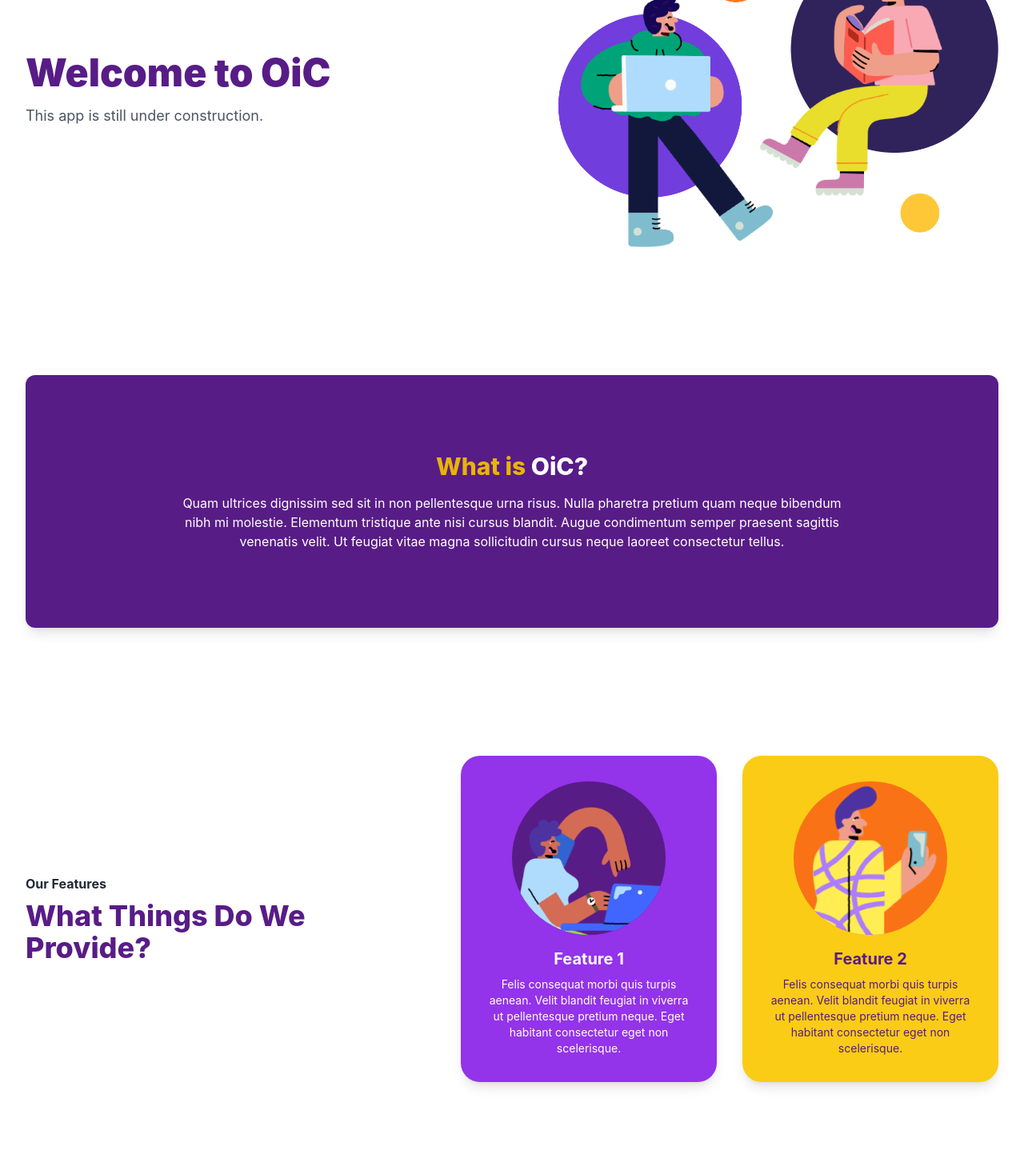
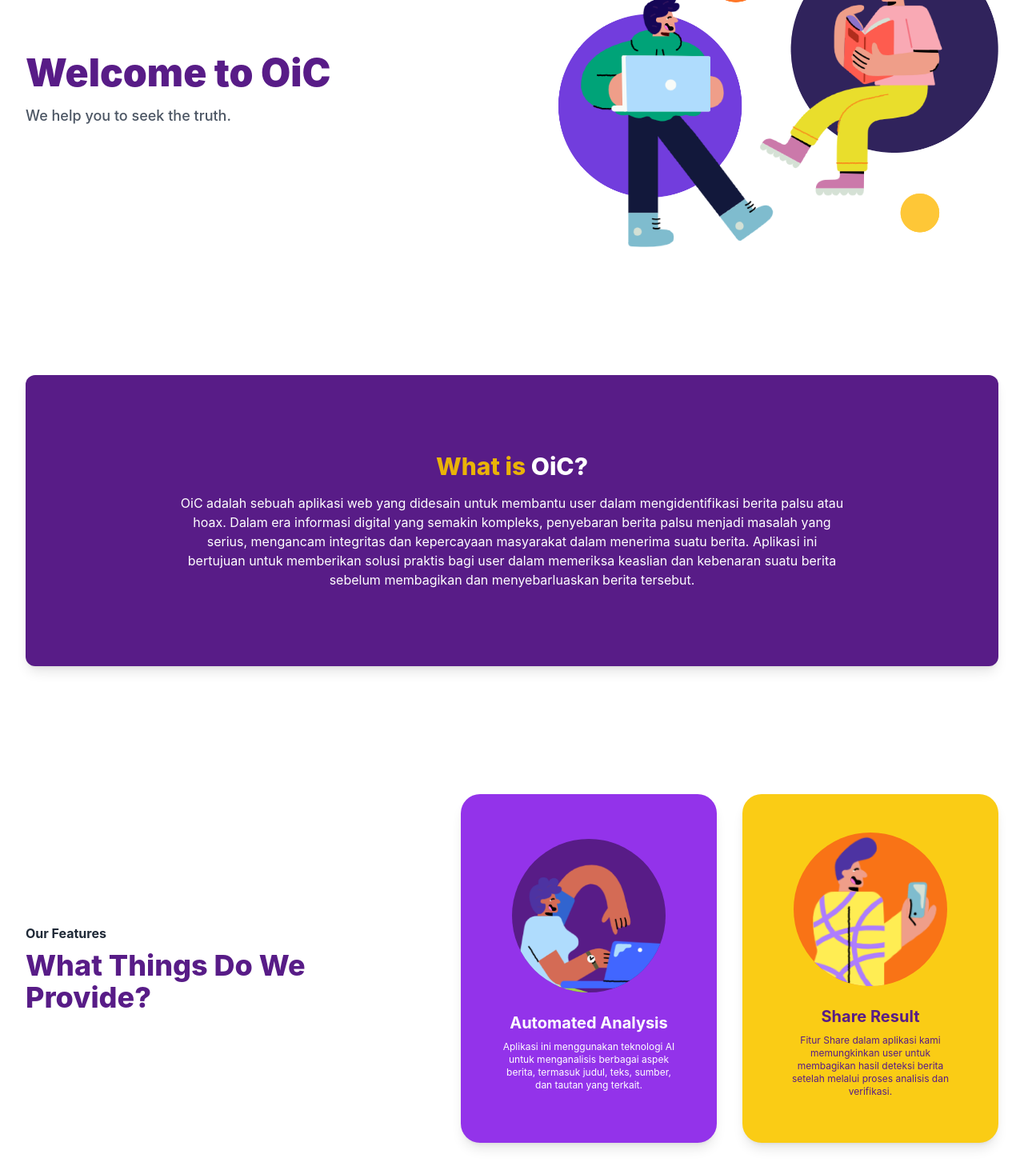
Before and after one commit to sidqiaverroes/OiC-Senior-Project, a React (Create React App) app in the folder client/: page / in a window 1280 px wide. Shown: the part 240-1703 px from the top of the page at 80% size. Built offline with nearby package versions, Linux system fonts and the light colour scheme.

Commit message:
fix some responsiveness

```diff
--- a/client/src/components/About.jsx
+++ b/client/src/components/About.jsx
@@ -12,11 +12,13 @@ function About() {
             <span className=" text-yellow-500">What is</span> OiC?
           </p>
           <p className="">
-            Quam ultrices dignissim sed sit in non pellentesque urna risus.
-            Nulla pharetra pretium quam neque bibendum nibh mi molestie.
-            Elementum tristique ante nisi cursus blandit. Augue condimentum
-            semper praesent sagittis venenatis velit. Ut feugiat vitae magna
-            sollicitudin cursus neque laoreet consectetur tellus.
+            OiC adalah sebuah aplikasi web yang didesain untuk membantu user
+            dalam mengidentifikasi berita palsu atau hoax. Dalam era informasi
+            digital yang semakin kompleks, penyebaran berita palsu menjadi
+            masalah yang serius, mengancam integritas dan kepercayaan masyarakat
+            dalam menerima suatu berita. Aplikasi ini bertujuan untuk memberikan
+            solusi praktis bagi user dalam memeriksa keaslian dan kebenaran
+            suatu berita sebelum membagikan dan menyebarluaskan berita tersebut.
           </p>
         </div>
       </div>
--- a/client/src/components/Contact.jsx
+++ b/client/src/components/Contact.jsx
@@ -3,19 +3,23 @@ import Copyright from "./Copyright";
 
 function Contact() {
   return (
-    <div id="Contact" className=" mt-8 bg-purple-600 rounded-t-3xl">
+    <>
+      <div
+        id="Contact"
+        className="flex mt-8 bg-purple-600 rounded-t-3xl justify-center items-center"
+      >
         <div className="flex flex-col md:flex-row gap-8 max-w-7xl mx-8 px-4 sm:px-6 lg:px-8 py-24 ">
-        <div className="col-span-1 text-white my-1">
+          <div className="flex flex-col justify-center text-white my-1">
             <h2 className=" text-center md:text-left font-extrabold text-4xl mb-4 md:mb-2">
               <span className=" break-words text-yellow-400">Contact</span> Us
             </h2>
             <p className="text-center md:text-left">
-            We'd love to hear from you! If you have any questions, feedback, or
-            inquiries, please don't hesitate to reach out to us.
+              We'd love to hear from you! If you have any questions, feedback,
+              or inquiries, please don't hesitate to reach out to us.
             </p>
           </div>
 
-        <div className="flex flex-col md:flex-row gap-4">
+          <div className="flex flex-col xl:flex-row gap-4">
             <div className="flex flex-col justify-between gap-4">
               <a className="flex flex-row gap-2 py-4 px-36 rounded-lg justify-center items-center bg-gray-900 text-white hover:bg-gray-800 cursor-pointer hover:-translate-y-1 shadow-lg hover:shadow-xl transition-transform ">
                 <i class="fa-solid fa-envelope"></i> <p>Email</p>
@@ -37,9 +41,9 @@ function Contact() {
             </div>
           </div>
         </div>
-
+      </div>
       <Copyright />
-    </div>
+    </>
   );
 }
 
--- a/client/src/components/Features.jsx
+++ b/client/src/components/Features.jsx
@@ -6,18 +6,18 @@ function Features() {
   return (
     <div id="Features" className="flex h-auto bg-white">
       <div className="max-w-7xl mx-auto px-4 sm:px-6 lg:px-8 flex lg:flex-row py-20">
-        <div className="flex flex-col md:flex-row gap-8 justify-center items-center">
-          <div className=" max-w-lg flex flex-col gap-2 text-purple-900 md:pr-32">
-            <p className=" text-gray-800 font-bold text-center md:text-left">
+        <div className="flex flex-col lg:flex-row gap-8 justify-center items-center">
+          <div className=" max-w-lg flex flex-col gap-2 text-purple-900 lg:pr-32">
+            <p className=" text-gray-800 font-bold text-center lg:text-left">
               Our Features
             </p>
-            <p className="font-extrabold text-center md:text-left text-4xl break-words">
+            <p className="font-extrabold text-center lg:text-left text-4xl break-words">
               What Things Do We Provide?
             </p>
           </div>
 
           <div className="flex flex-col m-8 md:m-0 md:flex-row gap-8 text-black">
-            <div className=" max-w-xs flex flex-col bg-purple-600 p-8 rounded-3xl justify-center items-center text-white text-center hover:-translate-y-2 shadow-lg hover:shadow-xl transition-transform">
+            <div className=" max-w-xs flex flex-col bg-purple-600 px-8 py-12 rounded-3xl justify-center items-center text-white text-center hover:-translate-y-2 shadow-lg hover:shadow-xl transition-transform">
               <div className=" overflow-hidden w-48 h-48 rounded-full bg-purple-900">
                 <img
                   src={FeatureImg1}
@@ -25,15 +25,15 @@ function Features() {
                   className=" object-contain"
                 ></img>
               </div>
-              <p className="font-bold text-xl my-2 pt-2">Feature 1</p>
-              <p className="text-sm">
-                Felis consequat morbi quis turpis aenean. Velit blandit feugiat
-                in viverra ut pellentesque pretium neque. Eget habitant
-                consectetur eget non scelerisque.
+              <p className="font-bold text-xl mt-6">Automated Analysis</p>
+              <p className="text-xs px-4 py-2">
+                Aplikasi ini menggunakan teknologi AI untuk menganalisis
+                berbagai aspek berita, termasuk judul, teks, sumber, dan tautan
+                yang terkait.
               </p>
             </div>
 
-            <div className=" max-w-xs flex flex-col bg-yellow-400 p-8 rounded-3xl justify-center items-center text-purple-900 text-center hover:-translate-y-2 shadow-lg hover:shadow-xl transition-transform">
+            <div className=" max-w-xs flex flex-col bg-yellow-400 px-8 py-12 rounded-3xl justify-center items-center text-purple-900 text-center hover:-translate-y-2 shadow-lg hover:shadow-xl transition-transform">
               <div className=" overflow-hidden w-48 h-48 rounded-full bg-orange-500">
                 <img
                   src={FeatureImg2}
@@ -41,11 +41,11 @@ function Features() {
                   className="object-cover object-top h-96"
                 ></img>
               </div>
-              <p className="font-bold text-xl my-2 pt-2">Feature 2</p>
-              <p className="text-sm">
-                Felis consequat morbi quis turpis aenean. Velit blandit feugiat
-                in viverra ut pellentesque pretium neque. Eget habitant
-                consectetur eget non scelerisque.
+              <p className="font-bold text-xl mt-6">Share Result</p>
+              <p className="text-xs px-4 py-2">
+                Fitur Share dalam aplikasi kami memungkinkan user untuk
+                membagikan hasil deteksi berita setelah melalui proses analisis
+                dan verifikasi.
               </p>
             </div>
           </div>
--- a/client/src/components/Hero.jsx
+++ b/client/src/components/Hero.jsx
@@ -7,11 +7,11 @@ function Hero() {
       <div className="max-w-7xl mx-auto px-4 sm:px-6 lg:px-8 flex flex-col gap-8 lg:flex-row py-20">
         {/* Left Part */}
         <div className="flex flex-col lg:w-1/2 justify-center gap-4">
-          <h1 className="text-5xl text-center md:text-left font-black text-purple-900">
+          <h1 className="text-5xl text-center lg:text-left font-black text-purple-900">
             Welcome to OiC
           </h1>
-          <p className="text-center md:text-left text-gray-600 text-lg mb-4">
-            This app is still under construction.
+          <p className="text-center font-medium lg:text-left text-gray-600 text-lg mb-4">
+            We help you to seek the truth.
           </p>
         </div>
         {/* Right Part */}
--- a/client/src/components/Navbar.jsx
+++ b/client/src/components/Navbar.jsx
@@ -4,9 +4,8 @@ import { Link } from "react-router-dom";
 function Navbar(props) {
   const [open, setOpen] = React.useState(false);
 
-  const handleScrollTo = (event) => {
+  const handleScrollTo = (event, targetId) => {
     event.preventDefault();
-    const targetId = event.target.getAttribute("href").slice(1);
     const scrollTo = document.getElementById(targetId);
 
     if (scrollTo) {
@@ -21,7 +20,7 @@ function Navbar(props) {
         <div className="max-w-7xl mx-auto px-4 sm:px-6">
           <div className="flex justify-between items-center border-b-2 border-gray-100 py-6 md:justify-start md:space-x-10">
             <div className="flex justify-start lg:w-0 lg:flex-1">
-              <a href="#">
+              <a href="/">
                 <span className=" font-black text-purple-900 text-3xl">
                   OiC
                 </span>
@@ -60,16 +59,12 @@ function Navbar(props) {
               >
                 Home
               </Link>
-              <a
-                href="#About"
-                onClick={handleScrollTo}
-                className="text-base font-medium text-gray-500 hover:text-gray-900"
-              >
+              <Link className="text-base font-medium text-gray-500 hover:text-gray-900">
                 About
-              </a>
+              </Link>
               <a
                 href="#Features"
-                onClick={handleScrollTo}
+                onClick={(e) => handleScrollTo(e, "Features")}
                 className="text-base font-medium text-gray-500 hover:text-gray-900"
               >
                 Features
@@ -82,7 +77,7 @@ function Navbar(props) {
               </a>
               <a
                 href="#Contact"
-                onClick={handleScrollTo}
+                onClick={(e) => handleScrollTo(e, "Contact")}
                 className="text-base font-medium text-gray-500 hover:text-gray-900"
               >
                 Contact
@@ -186,7 +181,7 @@ function Navbar(props) {
                   </a>
                   <a
                     href="#Contact"
-                    onClick={handleScrollTo}
+                    onClick={(e) => handleScrollTo(e, "Contact")}
                     className="-m-3 p-3 flex items-center rounded-md hover:bg-gray-50"
                   >
                     <span className="ml-3 text-base font-medium text-gray-900">
```
Lines whose indentation alone changed are shown as unchanged.
